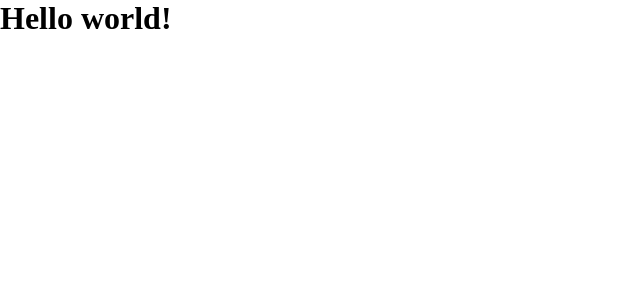
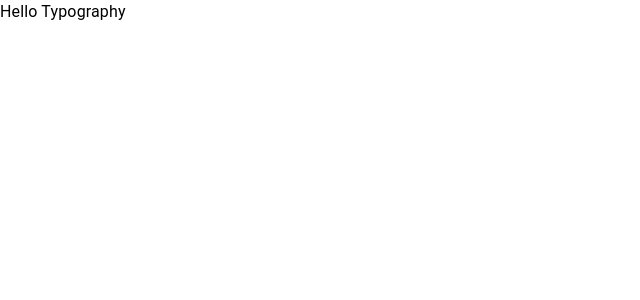
Before and after one commit to Balagha-2023/Iftah, a React (Create React App) app: page / in a window 1280 px wide. Shown: the top 300 px of the page, without its empty margins (0-640 px from the left). Built offline with nearby package versions, Linux system fonts and the light colour scheme.

Commit message:
typography

```diff
--- a/src/App.js
+++ b/src/App.js
@@ -1,9 +1,9 @@
-
+import Test  from "./Test"
 
 function App() {
   return (
     <div >
-     <h1> Hello world!</h1>
+     <Test />
     </div>
   );
 }
--- /dev/null
+++ b/src/Test.js
@@ -0,0 +1,12 @@
+import React from 'react'
+import { Typography } from '@mui/material'
+
+const Test = () => {
+  return (
+    <div>
+        <Typography> Hello  Typography</Typography>
+    </div>
+  )
+}
+
+export default Test
```
